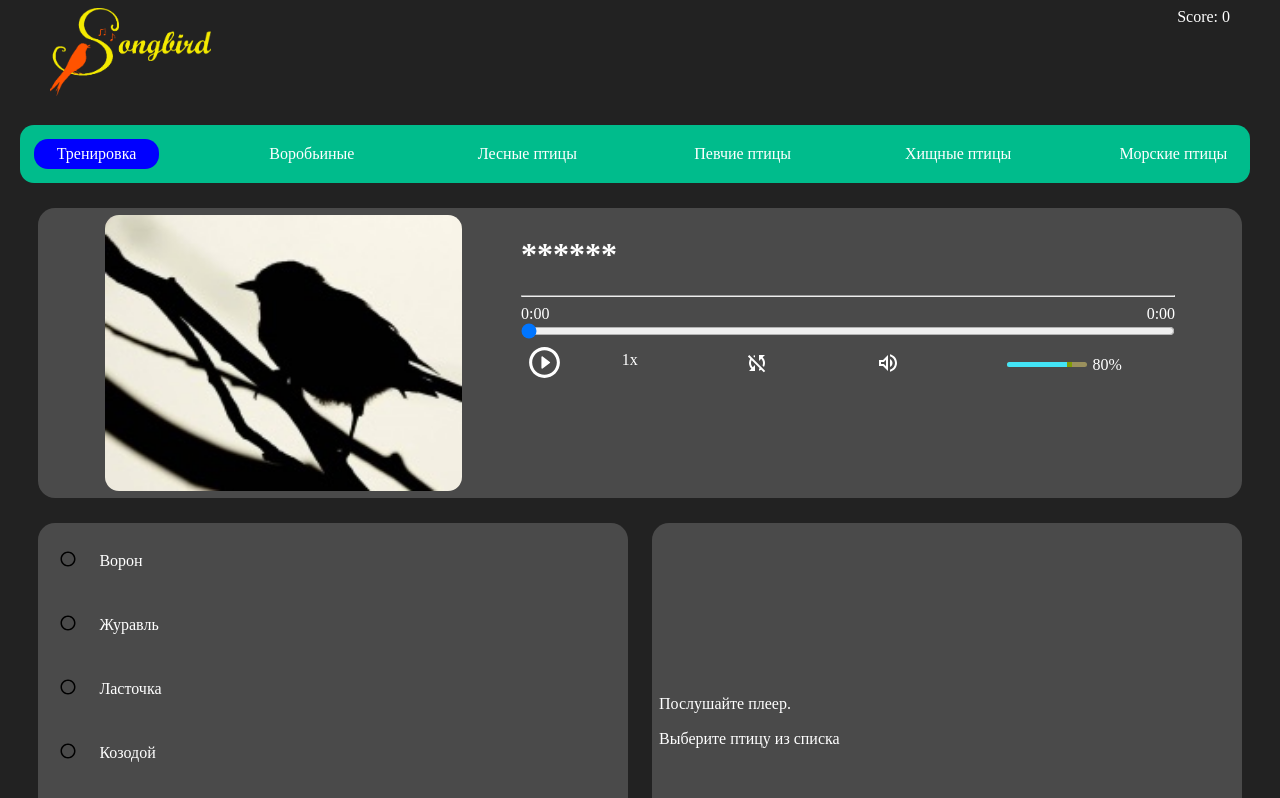
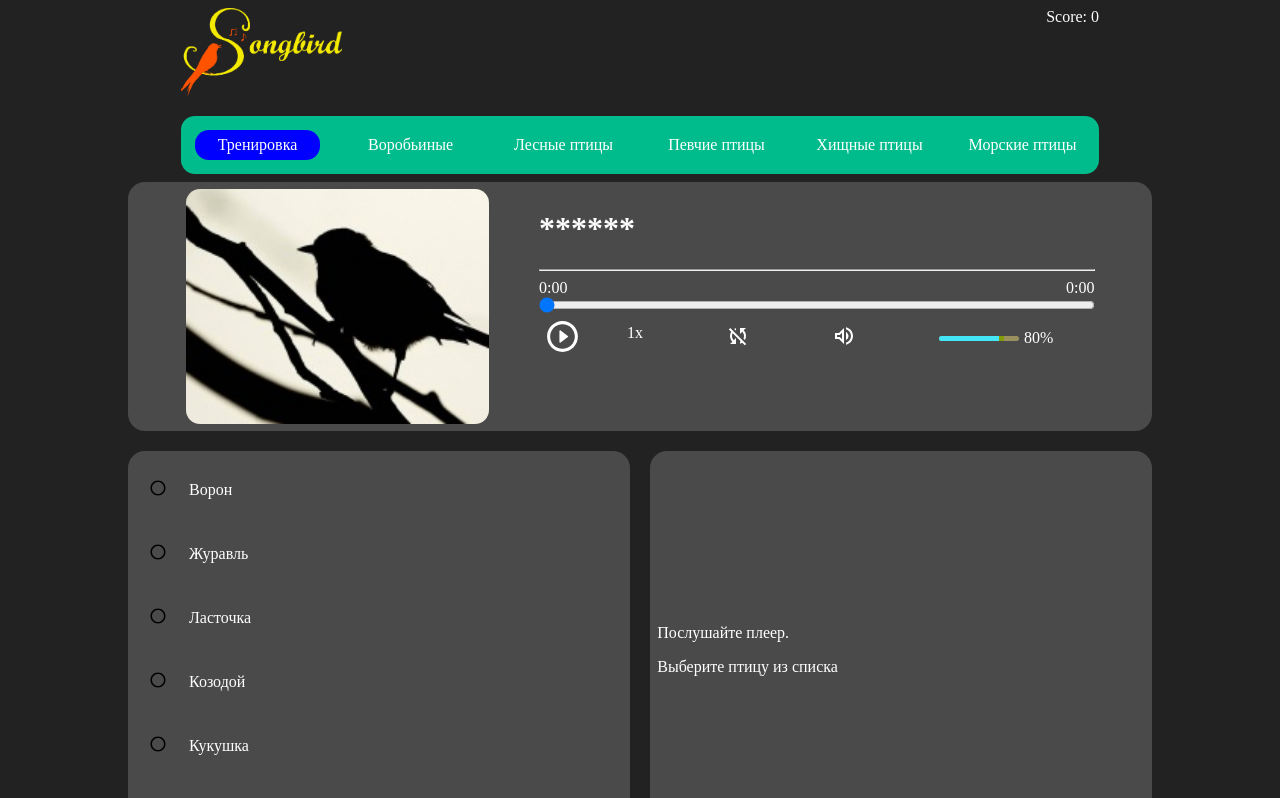
Before and after one commit to YaroslavBIG/songbird, a React (Create React App) app: page /train in a window 1280 px wide. Shown: the top 798 px of the page. Built offline with nearby package versions, Linux system fonts and the light colour scheme.

Commit message:
fix: score counter; style

```diff
--- a/src/components/NavBar/NavBar.scss
+++ b/src/components/NavBar/NavBar.scss
@@ -2,14 +2,13 @@
   @extend%space-around;
   display: flex;
   flex-wrap: wrap;
+  max-width: 90vw;
   background-color: #00bc8c;
   border-radius: 14px;
   -webkit-border-radius: 14px;
   -moz-border-radius: 14px;
   -ms-border-radius: 14px;
   -o-border-radius: 14px;
-  width: 100%;
-  margin-left: -5px;
 
   &--link{
     color: white;
--- a/src/components/QuestionBlock/QuectionBlock.scss
+++ b/src/components/QuestionBlock/QuectionBlock.scss
@@ -1,7 +1,7 @@
 .question-block {
 margin-bottom: 2%;
-min-width: 94vw;
-max-width: 94vw;
+min-width: 80vw;
+max-width: 95vw;
 @extend %block-background;
 
 &--sound {
--- a/src/components/Quiz/Quiz.js
+++ b/src/components/Quiz/Quiz.js
@@ -15,7 +15,6 @@ export const Quiz = (props) => {
   const [scoreNow, setScoreNow] = useState(5);
 
   const answerRight = () => {
-    addCounter(scoreNow);
     return 'answer--right';
   };
 
@@ -28,6 +27,8 @@ export const Quiz = (props) => {
     const id = parseInt(ev.target.id, 10);
     if (id === qustionNum + 1) {
       setSuccess(true);
+      addCounter(scoreNow);
+      setScoreNow(5);
     }
 
     if (!success) {
--- a/src/components/Quiz/Quiz.scss
+++ b/src/components/Quiz/Quiz.scss
@@ -1,5 +1,6 @@
 .quiz-block {
   display: flex;
+  max-width: 90vw;
   &--quiz {
     flex-basis: 50%;
   }
--- a/src/data/data.js
+++ b/src/data/data.js
@@ -222,7 +222,7 @@ export const birdsData = [
       name: 'Лунь',
       species: 'Circus cyaneus',
       description: 'Лунь – это небольшой сокол. Питается в основном мышевидными грызунами, основа его рациона – полёвки, хомяки, мыши. Оперение луня может быть пепельно-серым. С такой птицей связано сравнение «седой, как лунь».',
-      image: 'https://live.staticflickr.com/65535/49322743903_32f3922d9e.jpg',
+      image: 'https://live.staticflickr.com/65535/49469487026_3cdc9c0a9d_w_d.jpg',
       audio: 'https://www.xeno-canto.org/sounds/uploaded/BLMSIUFTFU/XC513498-190709_1175_Cir.cyan-f.mp3',
     },
     {
--- a/src/scss/_base.scss
+++ b/src/scss/_base.scss
@@ -16,6 +16,11 @@ body{
   width: inherit;
   overflow: hidden;
 }
+header{
+  display: flex;
+  flex-direction: column;
+  margin: 0 auto;
+}
 *{
   box-sizing: border-box;
   -ms-user-select: none;
@@ -27,7 +32,6 @@ body{
 .container {
   display: flex;
   flex-direction: column;
-  padding: 0 25px 25px 25px;
 }
 
 a.disabled {
--- a/src/scss/_extension.scss
+++ b/src/scss/_extension.scss
@@ -1,7 +1,7 @@
 %space-around {
   display: flex;
   justify-content: space-between;
-  margin: 8px 25px 25px 25px;
+  margin: 8px 25px 8px 25px;
 };
 
 %block-background {
```
